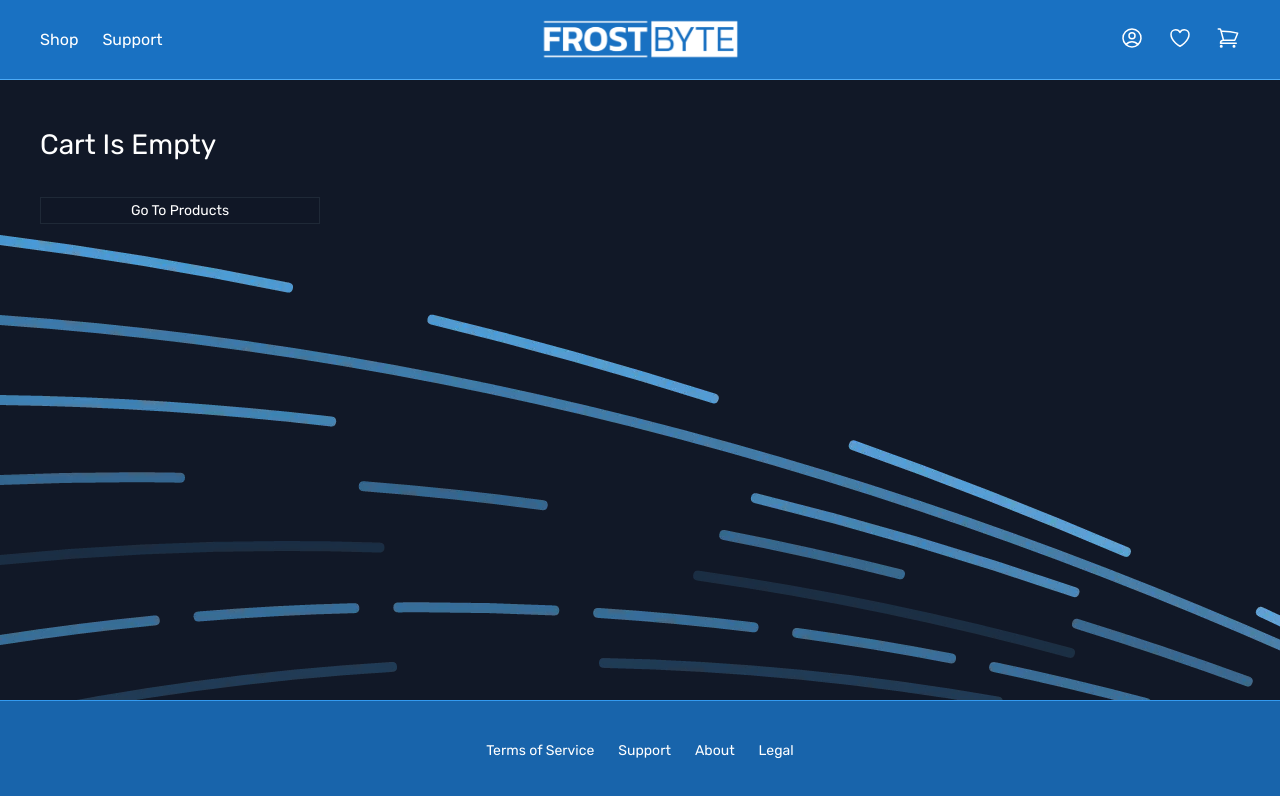
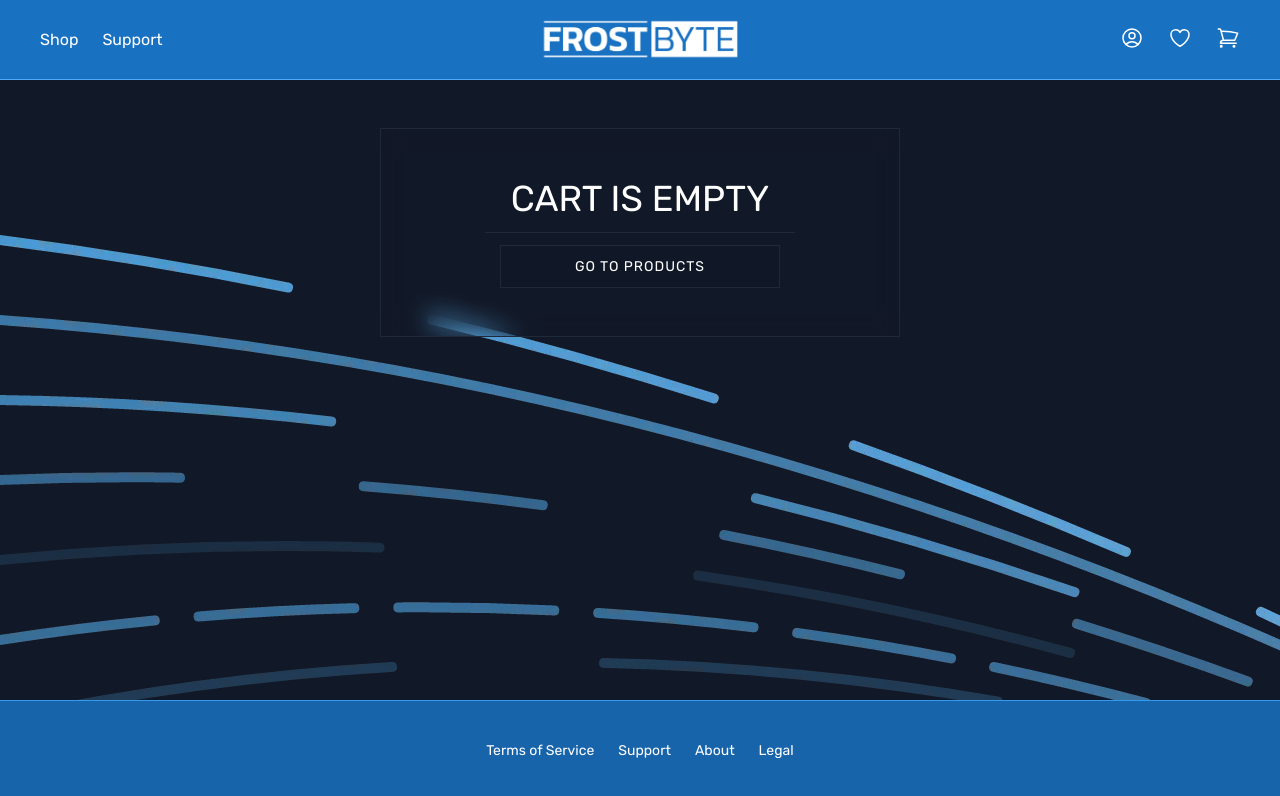
Before and after one commit to MrWalt/frostbyte, a React (Vite) app in the folder frontend/: page /cart-summary in a window 1280 px wide. Shown: the top 796 px of the page. Built offline with nearby package versions, Linux system fonts and the light colour scheme; no server answers; what ldrs would draw is missing.

Commit message:
Change spacing in /cart-summary and add empty cart text to /cart-summary

```diff
--- a/frontend/src/features/account/Profile.jsx
+++ b/frontend/src/features/account/Profile.jsx
@@ -90,18 +90,17 @@ const Email = styled.span`
 `;
 
 const StyledHeading = styled(Heading)`
-  margin-bottom: 2.4rem;
-  /* margin-left: 1.6rem; */
+  margin-bottom: 3.6rem;
 `;
 
-const InfoContainer = styled.div`
+const Form = styled.form`
   padding-left: 3.2rem;
-  margin-bottom: 4.8rem;
 `;
 
 const StyledButton = styled(Button)`
   width: 32rem;
   border: 2px solid var(--color-brand-600);
+  margin-top: 3.2rem;
 
   &:disabled {
     background-color: transparent;
@@ -129,7 +128,7 @@ export default function Profile() {
     <Box>
       <StyledHeading variation="secondary">Your profile</StyledHeading>
 
-      <InfoContainer>
+      <Form>
         <StyledP>Full Name</StyledP>
         <InfoBox>
           <StyledSpan>
@@ -214,16 +213,16 @@ export default function Profile() {
             <HiOutlinePencil />
           </StyledSpan>
         </InfoBox>
-      </InfoContainer>
         <StyledButton
           disabled={isPending || !changedInfo}
           onClick={() => {
-          updateUser({ name, country, city, phone, address, type: "data" });
+            updateUser({ name, country, city, phone, address });
             setChangedInfo(false);
           }}
         >
           {isPending ? <Loader size={44} /> : "Update settings"}
         </StyledButton>
+      </Form>
     </Box>
   );
 }
--- a/frontend/src/features/cart/SummaryDetails.jsx
+++ b/frontend/src/features/cart/SummaryDetails.jsx
@@ -11,6 +11,8 @@ const Box = styled.div`
   border: 1px solid var(--color-grey-800);
 
   align-self: start;
+
+  flex-grow: 1;
 
   padding: 1.2rem 1.2rem;
 `;
--- a/frontend/src/features/cart/SummaryItem.jsx
+++ b/frontend/src/features/cart/SummaryItem.jsx
@@ -13,8 +13,13 @@ const Box = styled.div`
   position: relative;
 
   &:not(:last-of-type) {
-    border-bottom: 1px solid var(--color-grey-800);
+    margin-bottom: 0.8rem;
   }
+
+  border: 1px solid var(--color-grey-800);
+
+  background-color: var(--color-grey-transparent);
+  backdrop-filter: blur(4px);
 
   &:hover .clear-cart {
     opacity: 1;
--- a/frontend/src/features/cart/SummaryList.jsx
+++ b/frontend/src/features/cart/SummaryList.jsx
@@ -2,19 +2,34 @@ import styled from "styled-components";
 
 import SummaryItem from "./SummaryItem";
 import { useCart } from "./CartContext";
+import { HiArrowLongLeft } from "react-icons/hi2";
+import { useMoveBack } from "../../hooks/useMoveBack";
+import Button from "../../ui/Button";
 
 const Container = styled.div`
-  border: 1px solid var(--color-grey-800);
+  align-self: start;
 
-  background-color: var(--color-grey-transparent);
-  backdrop-filter: blur(4px);
+  flex-basis: 65%;
+`;
 
-  align-self: start;
+const ContinueShoppingButton = styled(Button)`
+  display: flex;
+  justify-content: center;
+  align-items: center;
+  gap: 0.8rem;
+
+  padding: 0.4rem 2.4rem;
+  margin-top: 2rem;
+  justify-self: start;
+
+  & svg {
+    font-size: 2rem;
+  }
 `;
 
 export default function SummaryList() {
   const { cart } = useCart();
-
+  const moveBack = useMoveBack();
   return (
     <Container>
       {cart.map((item) => (
@@ -28,6 +43,10 @@ export default function SummaryList() {
           key={item.id}
         />
       ))}
+      <ContinueShoppingButton variation="medium" onClick={moveBack}>
+        <HiArrowLongLeft />
+        Continue Shopping
+      </ContinueShoppingButton>
     </Container>
   );
 }
--- a/frontend/src/pages/CartSummary.jsx
+++ b/frontend/src/pages/CartSummary.jsx
@@ -4,8 +4,6 @@ import SummaryList from "../features/cart/SummaryList";
 import Heading from "../ui/Heading";
 import Button from "../ui/Button";
 import { Link } from "react-router-dom";
-import { useMoveBack } from "../hooks/useMoveBack";
-import { HiArrowLongLeft } from "react-icons/hi2";
 import SummaryDetails from "../features/cart/SummaryDetails";
 import { useCart } from "../features/cart/CartContext";
 
@@ -16,12 +14,11 @@ const StyledSection = styled(Section)`
 `;
 
 const Container = styled.div`
-  width: 120rem;
+  max-width: 120rem;
   margin: 0 auto;
 
-  display: grid;
-  grid-template-columns: 2fr 1fr;
-  column-gap: 3.6rem;
+  display: flex;
+  flex-direction: column;
 
   color: var(--color-grey-0);
   font-size: 1.6rem;
@@ -34,51 +31,66 @@ const StyledHeading = styled(Heading)`
   margin-bottom: 3.6rem;
 `;
 
-const ContinueShoppingButton = styled(Button)`
+const Box = styled.div`
   display: flex;
-  justify-content: center;
-  align-items: center;
-  gap: 0.8rem;
 
-  margin-top: 1.6rem;
-  justify-self: start;
-
-  & svg {
-    font-size: 2rem;
-  }
+  gap: 3.2rem;
 `;
 
 const StyledButton = styled(Button)`
   width: 28rem;
 `;
 
+const EmptyCartHeading = styled(Heading)`
+  padding: 0 2.6rem 1.2rem 2.6rem;
+  border-bottom: 1px solid var(--color-grey-800);
+
+  text-transform: uppercase;
+  letter-spacing: 0;
+`;
+
+const EmptyCartContainer = styled.div`
+  max-width: 52rem;
+  margin: 0 auto;
+
+  padding: 4.8rem 0;
+
+  border: 1px solid var(--color-grey-800);
+  backdrop-filter: blur(12px);
+
+  display: flex;
+  flex-direction: column;
+  align-items: center;
+  gap: 1.2rem;
+
+  button {
+    padding: 1.2rem;
+    text-transform: uppercase;
+    letter-spacing: 1px;
+  }
+`;
+
 export default function CartSummary() {
-  const moveBack = useMoveBack();
   const { itemsInCart } = useCart();
 
   return (
     <StyledSection>
+      {itemsInCart !== 0 ? (
         <Container>
-        {itemsInCart !== 0 ? (
-          <>
           <StyledHeading variation="secondary">Cart Summary</StyledHeading>
+          <Box>
             <SummaryList />
             <SummaryDetails />
-
-            <ContinueShoppingButton variation="medium" onClick={moveBack}>
-              <HiArrowLongLeft />
-              Continue Shopping
-            </ContinueShoppingButton>
-          </>
+          </Box>
+        </Container>
       ) : (
-          <>
-            <StyledHeading variation="secondary">Cart Is Empty</StyledHeading>
+        <EmptyCartContainer>
+          <EmptyCartHeading variation="primary">Cart is empty</EmptyCartHeading>
           <Link to="/products">
             <StyledButton variation="medium">Go To Products</StyledButton>
           </Link>
-          </>
+        </EmptyCartContainer>
       )}
-      </Container>
     </StyledSection>
   );
 }
--- a/frontend/src/styles/GlobalStyles.js
+++ b/frontend/src/styles/GlobalStyles.js
@@ -110,11 +110,11 @@ input, button {
     }
 
     33% {
-        transform: scale(1.1) translateY(-2px) rotate(6deg);
+        transform: scale(1.2) translateY(-2px) rotate(6deg);
     }
 
     66% {
-        transform: scale(1.1) translateY(-4px) rotate(-6deg);
+        transform: scale(1.4) translateY(-4px) rotate(-6deg);
     }
 
     100% {
```
Lines whose indentation alone changed are shown as unchanged.
